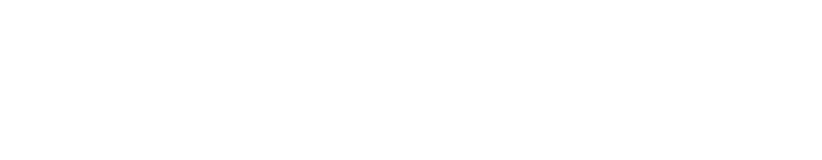
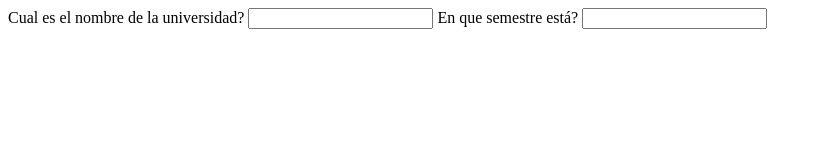
Before and after one commit to 31santi31/ProgramacionProcedimental, a plain HTML site: page index.html in a window 1280 px wide. Shown: the whole page, without its empty margins (0-822 px from the left). Drawn offline with Linux system fonts and the light colour scheme.

Commit message:
Modification of index, inputs and labels added

```diff
--- a/index.html
+++ b/index.html
@@ -6,6 +6,13 @@
     <title>Document</title>
 </head>
 <body>
-
+    <main>
+        <section class="datos_formulario">
+            <label for="nombre">Cual es el nombre de la universidad?</label>
+            <input type="text" id="nombre-universidad" name="nombre"/>
+            <label>En que semestre está?</label>
+            <input type="number" id="semestre" name="semestre"/>
+        </section>
+    </main>
 </body>
 </html>
```
